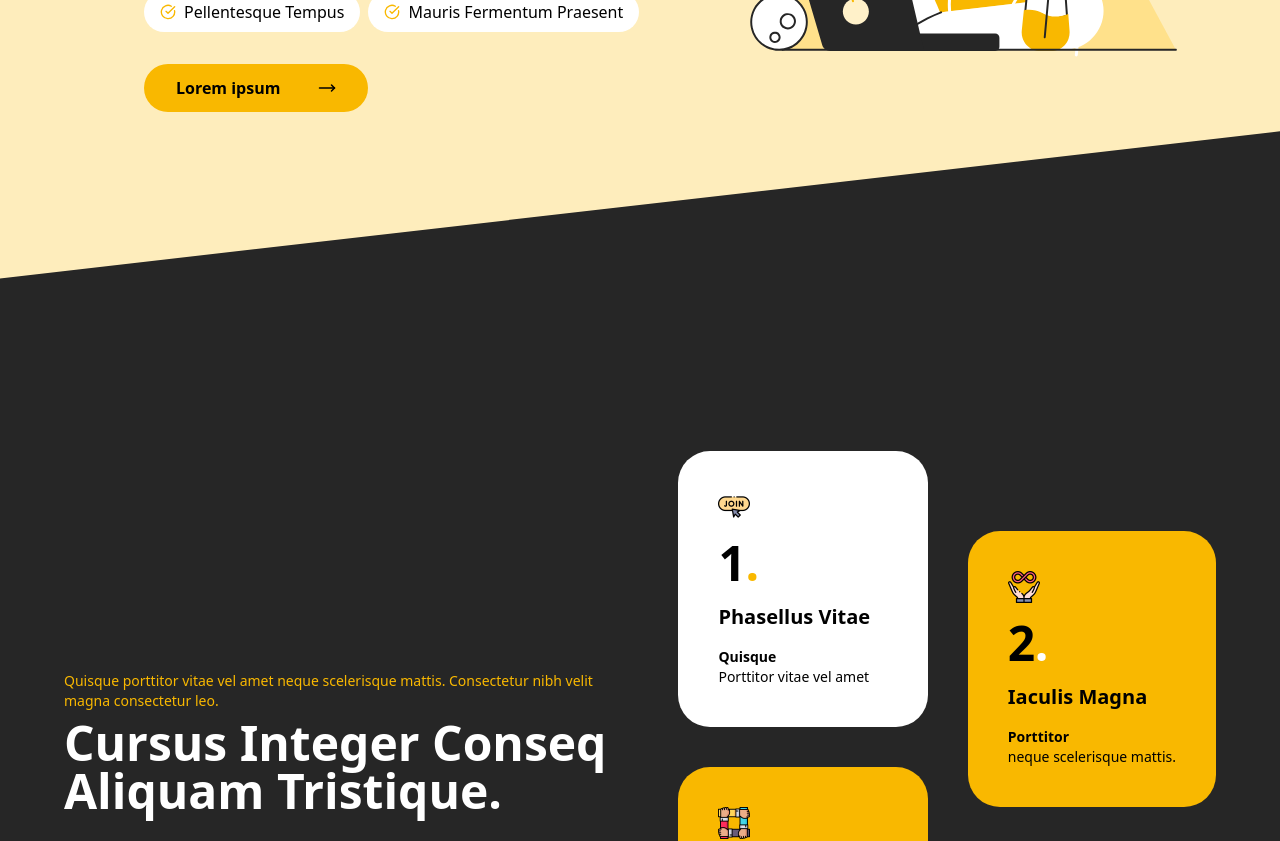
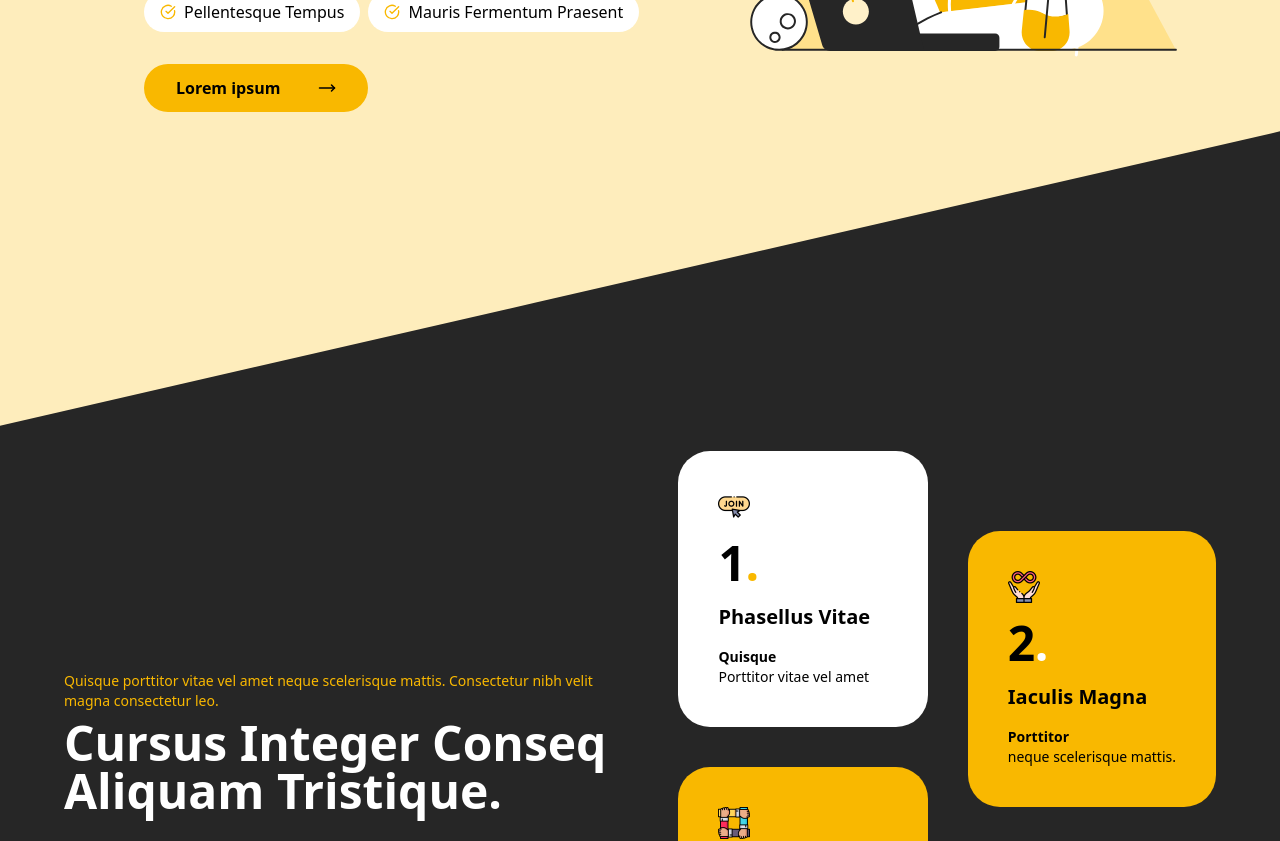
Before and after one commit to aimun-naharr/design-task, a React (Vite) app: page / in a window 1280 px wide. Shown: the part 460-1301 px from the top of the page. Built offline with nearby package versions, Linux system fonts and the light colour scheme.

Commit message:
update clip path css

```diff
--- a/src/App.css
+++ b/src/App.css
@@ -27,6 +27,6 @@ img {
 
 @media (min-width: 768px) {
   .custom-clip-path {
-    clip-path: polygon(0 10%, 100% 0, 100% 90%, 0% 100%);
+    clip-path: polygon(0 20%, 100% 0, 100% 80%, 0% 100%);
   }
 }
--- a/src/components/home/TopService.jsx
+++ b/src/components/home/TopService.jsx
@@ -14,7 +14,7 @@ export default function TopService() {
     "Vulputate et vulputate suspendisse",
   ];
   return (
-    <div className="bg-orange custom-clip-path md:pt-[10rem] md:pb-[20rem] py-[12rem] relative  ">
+    <div className="bg-orange custom-clip-path md:pt-[10rem] md:pb-[25rem] py-[12rem] relative  ">
       <div className="container flex flex-col-reverse md:flex-row items-center justify-between px-2 md:px-20">
         {/* left */}
         <div className="flex flex-col gap-10">
```
